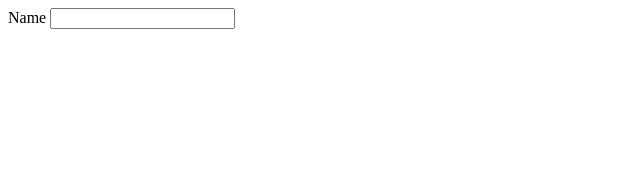
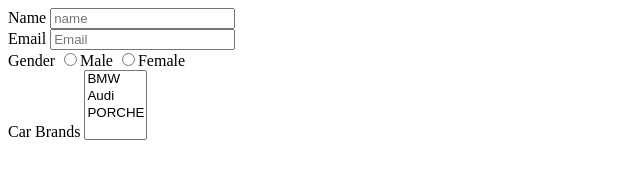
Before and after one commit to acciojob/signup-form-car-Himanshu9425, a website: page main.html in a window 1280 px wide. Shown: the whole page, without its empty margins (0-640 px from the left). Drawn offline with Linux system fonts and the light colour scheme.

Commit message:
created a submission

```diff
--- a/main.html
+++ b/main.html
@@ -10,7 +10,21 @@
 	<!-- the entire body must be written by student -->
 	<form action ="submit.php"method ="post">
 		<label>Name</label>
-		<input type ="text"></input>
+		<input type ="text" id=" name"placeholder="name"></input>
+		<br>
+				<label>Email</label>
+		<input type ="email" id ="email" placeholder="Email"></input>
+		<br>
+				<label>Gender</label>
+		<input type ="radio" id="gender_m">Male</input>
+		<input type ="radio" id="gender_f">Female</input>
+		<br>
+		<label>Car Brands</label>
+		<select id ="cars" placeholder ="--Please choose an option--"multiple>
+			  <option>BMW</option>
+  <option>Audi</option>
+  <option>PORCHE</option>
+		</select>
 	</form>
     <script type="text/javascript" src="./script.js">
 </script>
```
